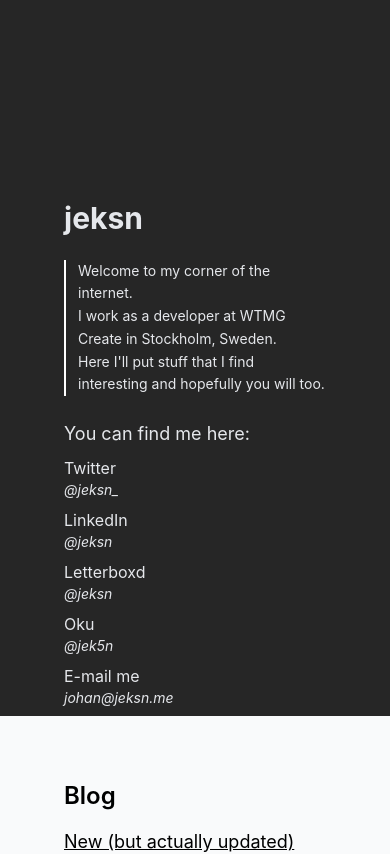
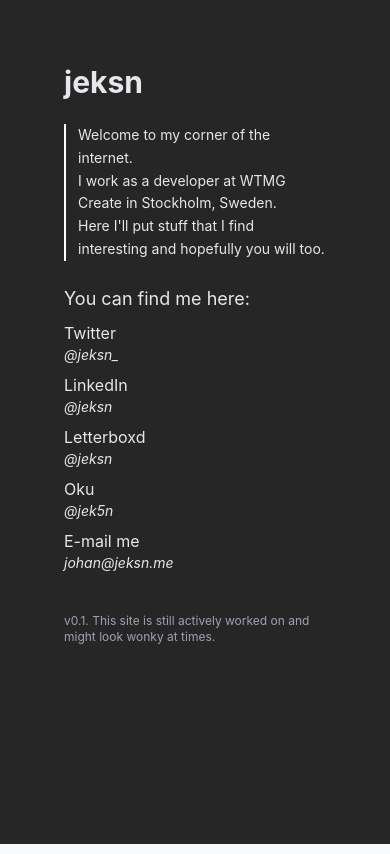
Before and after one commit to jeksn/jeksn21, a Next.js app: page / in a window 390 px wide. Shown: the top 854 px of the page. Built offline with nearby package versions, Linux system fonts and the light colour scheme.

Commit message:
responsive

```diff
--- a/pages/index.js
+++ b/pages/index.js
@@ -26,7 +26,7 @@ export async function getStaticProps() {
 
 export default function Home({ posts }) {
   return (
-    <div className="flex flex-col items-center justify-center h-screen bg-white text-neutral-800">
+    <div className="flex flex-col items-center justify-center h-auto bg-white md:h-screen text-neutral-800">
        <Head>
          <title>Johan Eriksson - jeksn.me</title>
          <link rel="icon" href="/favicon.ico" />
@@ -34,7 +34,7 @@ export default function Home({ posts }) {
 
        <main className="relative flex flex-col justify-center w-full md:flex-row">
          <div className="relative top-0 flex flex-col w-full min-h-screen text-gray-200 bg-neutral-800 gradient md:w-1/2 ">
-          <div className="container fixed bottom-0 flex flex-col justify-end h-full p-16">
+          <div className="container bottom-0 flex flex-col justify-end h-full p-16 md:fixed">
             <h1 className="text-3xl font-bold">jeksn</h1>
             <div className="pl-3 my-6 border-l-2 border-white">
               <p className="text-sm leading-relaxed text-gray-200">
```
